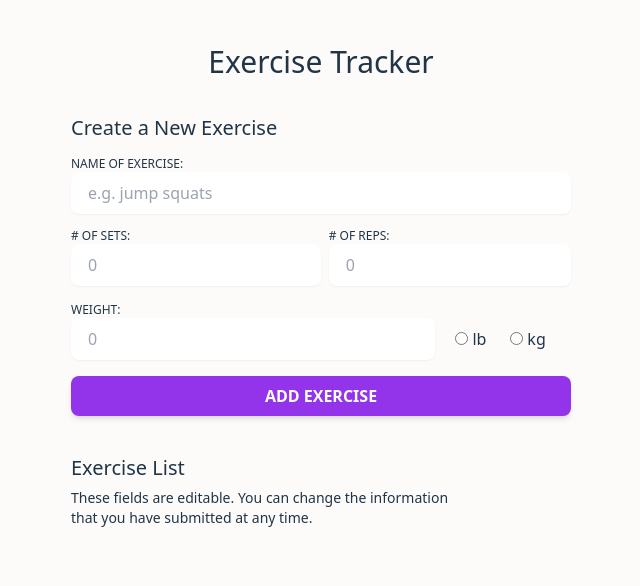
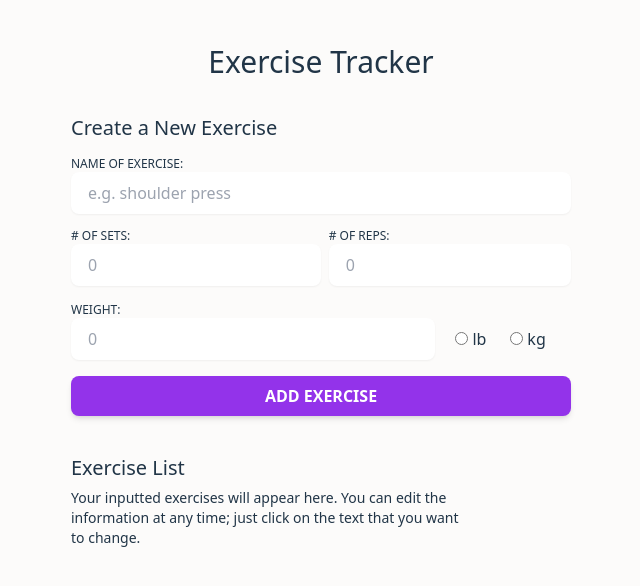
Before and after one commit to 250-amy/exercise-tracker-app, a Vue app: page / in a window 1280 px wide. Shown: the top 586 px of the page, without its empty margins (319-959 px from the left). Built offline with nearby package versions, Linux system fonts and the light colour scheme.

Commit message:
edit instructions

```diff
--- a/src/App.vue
+++ b/src/App.vue
@@ -77,7 +77,7 @@ onMounted(() => {
                 type="text"
                 id="content"
                 class="rounded-lg border-transparent flex-1 appearance-none border border-gray-300 w-full py-2 px-4 bg-white text-gray-700 placeholder-gray-400 shadow-sm text-base focus:outline-none focus:ring-2 focus:ring-purple-600 focus:border-transparent"
-                placeholder="e.g. jump squats"
+                placeholder="e.g. shoulder press"
                 v-model="input_content"
                 required
               />
@@ -164,8 +164,7 @@ onMounted(() => {
     <section class="exercise_list mt-8 w-auto">
       <h2 class="subtitle text-left font-medium">Exercise List</h2>
       <p class="mb-4 flex text-sm text-left content-start w-auto">
-        These fields are editable. You can change the information that you have
-        submitted at any time.
+        Your inputted exercises will appear here. You can edit the information at any time; just click on the text that you want to change.
       </p>
 
       <div class="list lg:w-auto sm:min-w-fit" id="exercise_list">
```
